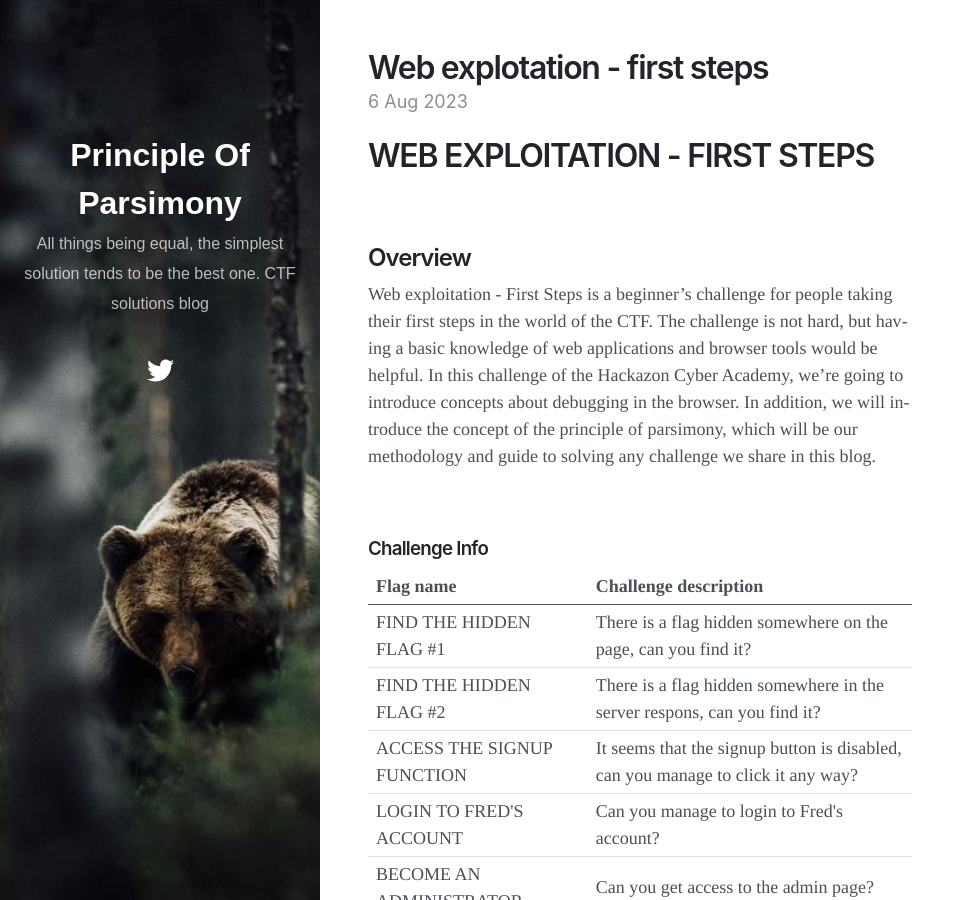
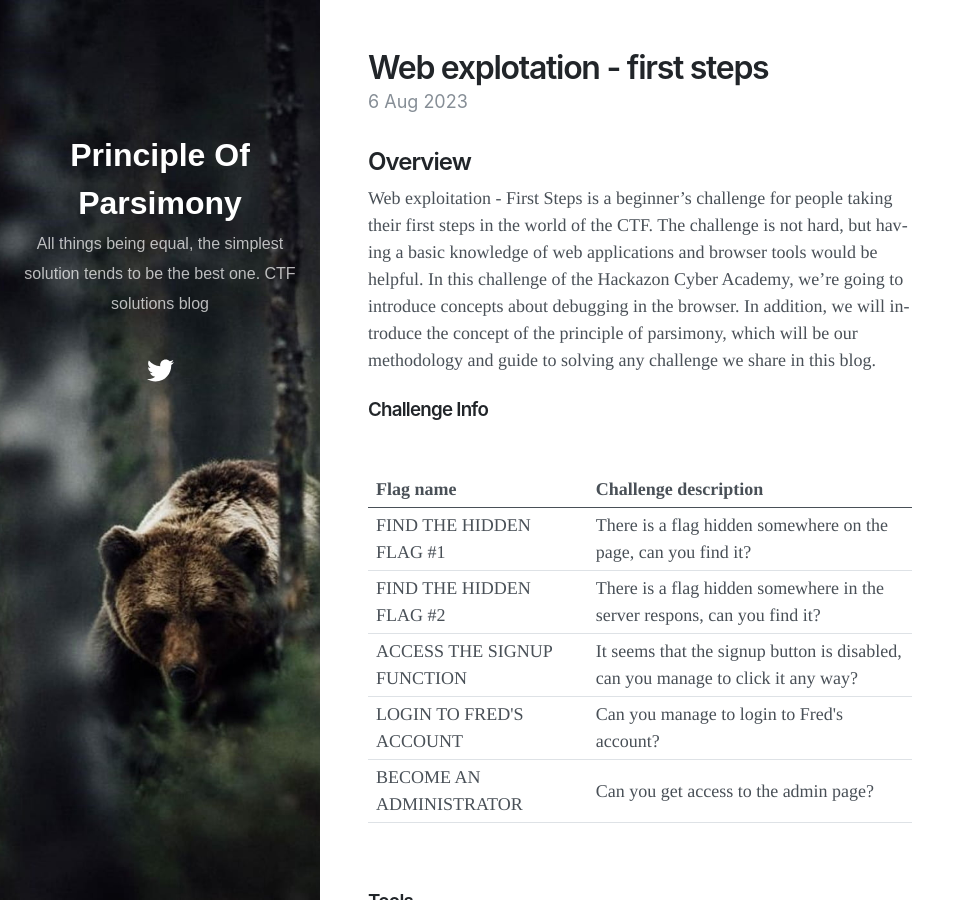
Before and after one commit to InfoSecGopNik/CTF, a Jekyll site: the page built from _posts/2023-08-06-web-explotation-first-steps.md, in a window 1280 px wide and 900 px high. Shown: the whole window, without its empty margins (0-975 px from the left). Built offline with Jekyll 4.4.1, drawn with Linux system fonts in a browser that asks for light colours; nearby versions of some CDN libraries.

Commit message:
Update 2023-08-06-web-explotation-first-steps.md

```diff
--- a/_posts/2023-08-06-web-explotation-first-steps.md
+++ b/_posts/2023-08-06-web-explotation-first-steps.md
@@ -5,16 +5,13 @@ tags: CTF, Deloitte, Portal.Hackazon, WebApp
 date: 2023-08-06
 ---
 
-# WEB EXPLOITATION - FIRST STEPS
-<br>
-
 ## Overview
 Web exploitation - First Steps is a beginner's challenge for people taking their first steps in the world of the CTF. The challenge is not hard, but having a basic knowledge of web applications and browser tools would be helpful. In this challenge of the Hackazon Cyber Academy, we’re going to introduce concepts about debugging in the browser. In addition, we will introduce the concept of the principle of parsimony, which will be our methodology and guide to solving any challenge we share in this blog.
 
-<br>
 
 
 ### Challenge Info
+<br>
 <table>
   <thead>
     <tr>
@@ -53,7 +50,6 @@ Web exploitation - First Steps is a beginner's challenge for people taking their
 <li>CyberChef (https://gchq.github.io/CyberChef/) (optional, no mandatory)</li>
 <li>Burp Suite or Owasp Zap (optional)</li>
 </ul>
-<br>
 
 ### Enumeration
 As this challenge has a web application-oriented focus, one of the first steps in listing web-based services would be to review the following points:
```
